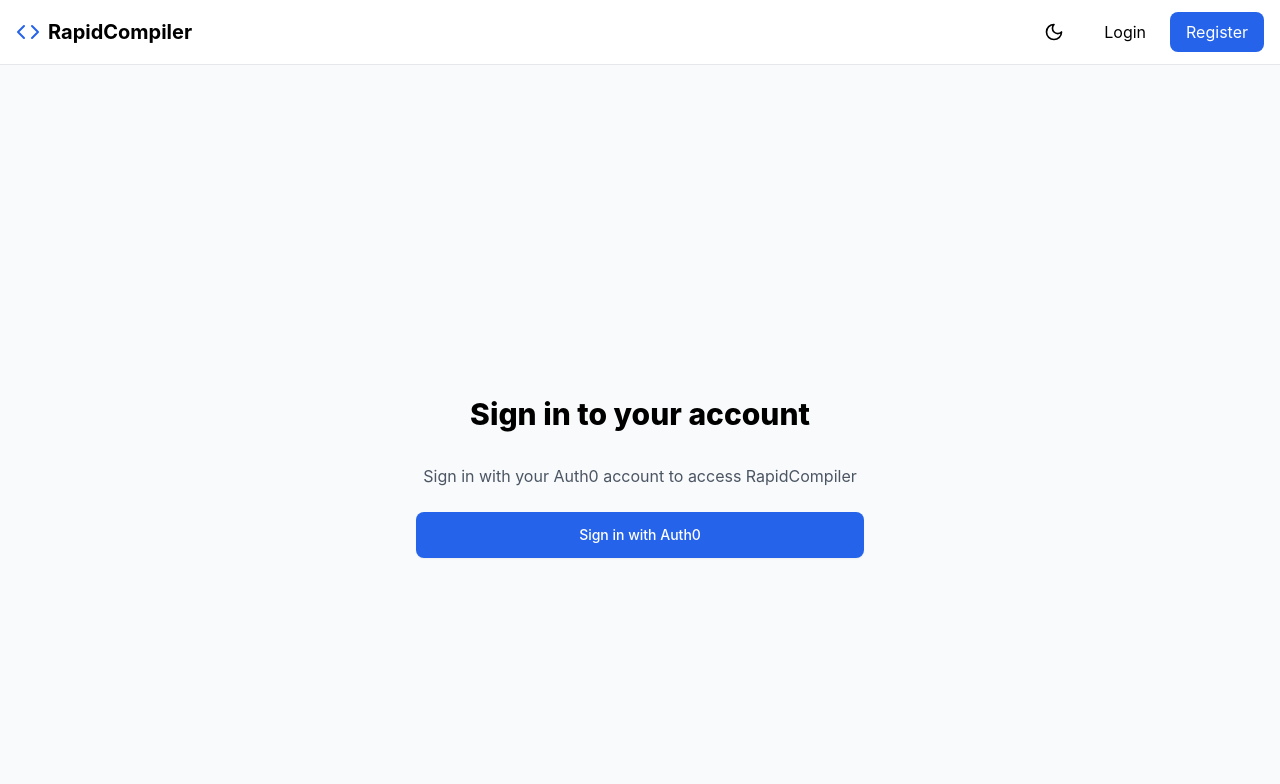
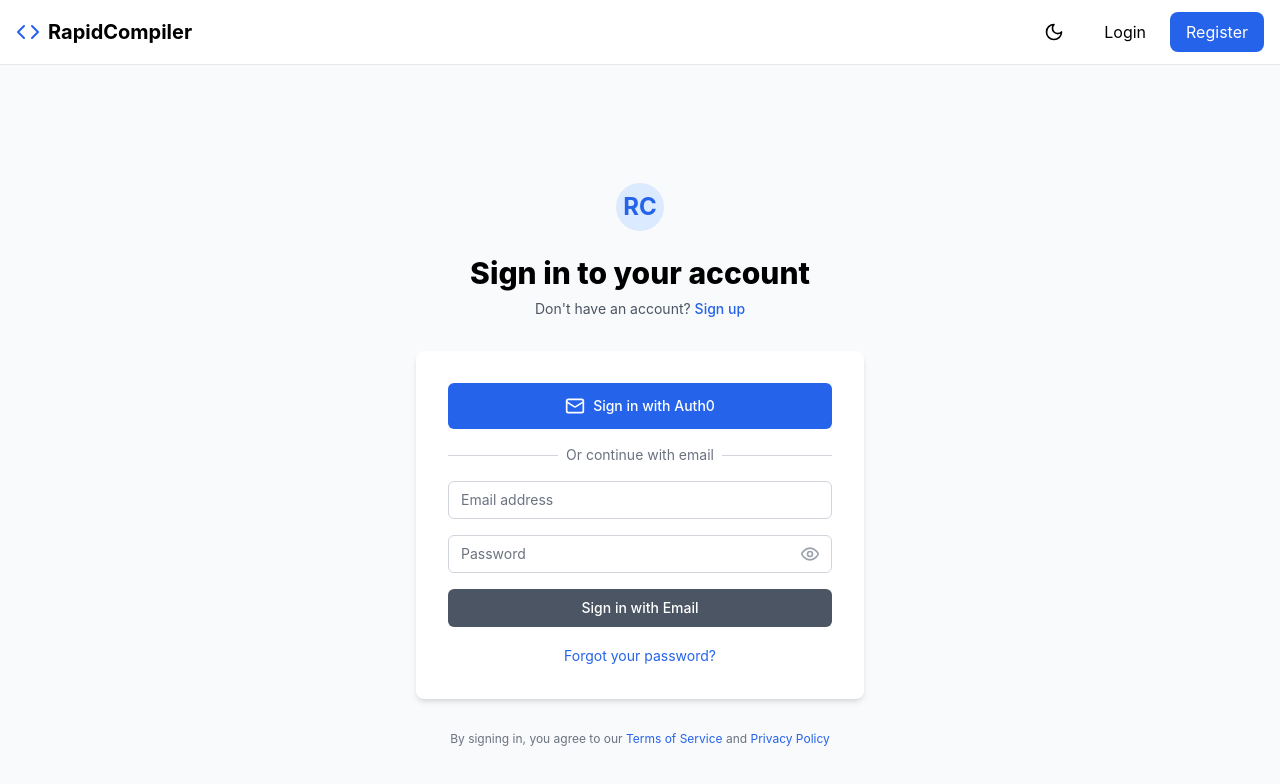
Before and after one commit to ghoshsurya/rapidcompiler, a React (Create React App) app in the folder frontend/: page /login in a window 1280 px wide. Shown: the top 784 px of the page. Built offline with nearby package versions, Linux system fonts and the light colour scheme; no server answers.

Commit message:
Add combined Auth page with login/register toggle functionality

```diff
--- a/frontend/src/App.js
+++ b/frontend/src/App.js
@@ -1,8 +1,7 @@
 import React, { useState, useEffect } from 'react';
 import { BrowserRouter as Router, Routes, Route, Navigate } from 'react-router-dom';
 import CodeEditor from './components/CodeEditor';
-import Login from './pages/Login';
-import Register from './pages/Register';
+import Auth from './pages/Auth';
 import Projects from './pages/Projects';
 import SharedProject from './pages/SharedProject';
 import AdminLogin from './pages/AdminLogin';
@@ -61,8 +60,8 @@ function App() {
                 <Navbar darkMode={darkMode} setDarkMode={setDarkMode} />
                 <Routes>
                   <Route path="/" element={<CodeEditor darkMode={darkMode} />} />
-                  <Route path="/login" element={<Login />} />
-                  <Route path="/register" element={<Register />} />
+                  <Route path="/login" element={<Auth darkMode={darkMode} />} />
+                  <Route path="/register" element={<Auth darkMode={darkMode} />} />
                   <Route path="/projects" element={<ProtectedRoute><Projects /></ProtectedRoute>} />
                   <Route path="/profile" element={<ProtectedRoute><UserProfile darkMode={darkMode} /></ProtectedRoute>} />
                   <Route path="/share/:shareId" element={<SharedProject darkMode={darkMode} />} />
--- /dev/null
+++ b/frontend/src/pages/Auth.js
@@ -0,0 +1,225 @@
+import React, { useState } from 'react';
+import { useAuth0 } from '@auth0/auth0-react';
+import { Eye, EyeOff, Github, Mail } from 'lucide-react';
+
+const Auth = ({ darkMode }) => {
+  const { loginWithRedirect } = useAuth0();
+  const [isLogin, setIsLogin] = useState(true);
+  const [showPassword, setShowPassword] = useState(false);
+  const [formData, setFormData] = useState({
+    email: '',
+    password: '',
+    confirmPassword: '',
+    name: ''
+  });
+
+  const handleAuth0Login = () => {
+    loginWithRedirect({
+      authorizationParams: {
+        screen_hint: isLogin ? 'login' : 'signup'
+      }
+    });
+  };
+
+  const handleInputChange = (e) => {
+    setFormData({
+      ...formData,
+      [e.target.name]: e.target.value
+    });
+  };
+
+  const handleSubmit = (e) => {
+    e.preventDefault();
+    // For now, redirect to Auth0 since we're using Auth0 authentication
+    handleAuth0Login();
+  };
+
+  const toggleMode = () => {
+    setIsLogin(!isLogin);
+    setFormData({
+      email: '',
+      password: '',
+      confirmPassword: '',
+      name: ''
+    });
+  };
+
+  return (
+    <div className={`min-h-screen flex items-center justify-center py-12 px-4 sm:px-6 lg:px-8 ${
+      darkMode ? 'bg-dark-bg' : 'bg-gray-50'
+    }`}>
+      <div className="max-w-md w-full space-y-8">
+        <div>
+          <div className="mx-auto h-12 w-12 flex items-center justify-center rounded-full bg-blue-100">
+            <span className="text-2xl font-bold text-blue-600">RC</span>
+          </div>
+          <h2 className="mt-6 text-center text-3xl font-extrabold">
+            {isLogin ? 'Sign in to your account' : 'Create your account'}
+          </h2>
+          <p className="mt-2 text-center text-sm text-gray-600 dark:text-gray-400">
+            {isLogin ? "Don't have an account? " : "Already have an account? "}
+            <button
+              onClick={toggleMode}
+              className="font-medium text-blue-600 hover:text-blue-500"
+            >
+              {isLogin ? 'Sign up' : 'Sign in'}
+            </button>
+          </p>
+        </div>
+
+        <div className={`rounded-lg shadow-md p-8 ${
+          darkMode ? 'bg-dark-surface border border-dark-border' : 'bg-white'
+        }`}>
+          {/* Auth0 Login Button */}
+          <div className="space-y-4">
+            <button
+              onClick={handleAuth0Login}
+              className="group relative w-full flex justify-center py-3 px-4 border border-transparent text-sm font-medium rounded-md text-white bg-blue-600 hover:bg-blue-700 focus:outline-none focus:ring-2 focus:ring-offset-2 focus:ring-blue-500 transition-colors"
+            >
+              <Mail className="h-5 w-5 mr-2" />
+              {isLogin ? 'Sign in with Auth0' : 'Sign up with Auth0'}
+            </button>
+
+            <div className="relative">
+              <div className="absolute inset-0 flex items-center">
+                <div className={`w-full border-t ${darkMode ? 'border-dark-border' : 'border-gray-300'}`} />
+              </div>
+              <div className="relative flex justify-center text-sm">
+                <span className={`px-2 ${darkMode ? 'bg-dark-surface text-gray-400' : 'bg-white text-gray-500'}`}>
+                  Or continue with email
+                </span>
+              </div>
+            </div>
+
+            {/* Email/Password Form */}
+            <form className="space-y-4" onSubmit={handleSubmit}>
+              {!isLogin && (
+                <div>
+                  <label htmlFor="name" className="sr-only">
+                    Full Name
+                  </label>
+                  <input
+                    id="name"
+                    name="name"
+                    type="text"
+                    required={!isLogin}
+                    value={formData.name}
+                    onChange={handleInputChange}
+                    className={`relative block w-full px-3 py-2 border rounded-md placeholder-gray-500 focus:outline-none focus:ring-blue-500 focus:border-blue-500 focus:z-10 sm:text-sm ${
+                      darkMode
+                        ? 'bg-dark-bg border-dark-border text-dark-text'
+                        : 'border-gray-300 text-gray-900'
+                    }`}
+                    placeholder="Full Name"
+                  />
+                </div>
+              )}
+
+              <div>
+                <label htmlFor="email" className="sr-only">
+                  Email address
+                </label>
+                <input
+                  id="email"
+                  name="email"
+                  type="email"
+                  autoComplete="email"
+                  required
+                  value={formData.email}
+                  onChange={handleInputChange}
+                  className={`relative block w-full px-3 py-2 border rounded-md placeholder-gray-500 focus:outline-none focus:ring-blue-500 focus:border-blue-500 focus:z-10 sm:text-sm ${
+                    darkMode
+                      ? 'bg-dark-bg border-dark-border text-dark-text'
+                      : 'border-gray-300 text-gray-900'
+                  }`}
+                  placeholder="Email address"
+                />
+              </div>
+
+              <div className="relative">
+                <label htmlFor="password" className="sr-only">
+                  Password
+                </label>
+                <input
+                  id="password"
+                  name="password"
+                  type={showPassword ? 'text' : 'password'}
+                  autoComplete={isLogin ? 'current-password' : 'new-password'}
+                  required
+                  value={formData.password}
+                  onChange={handleInputChange}
+                  className={`relative block w-full px-3 py-2 pr-10 border rounded-md placeholder-gray-500 focus:outline-none focus:ring-blue-500 focus:border-blue-500 focus:z-10 sm:text-sm ${
+                    darkMode
+                      ? 'bg-dark-bg border-dark-border text-dark-text'
+                      : 'border-gray-300 text-gray-900'
+                  }`}
+                  placeholder="Password"
+                />
+                <button
+                  type="button"
+                  className="absolute inset-y-0 right-0 pr-3 flex items-center"
+                  onClick={() => setShowPassword(!showPassword)}
+                >
+                  {showPassword ? (
+                    <EyeOff className="h-5 w-5 text-gray-400" />
+                  ) : (
+                    <Eye className="h-5 w-5 text-gray-400" />
+                  )}
+                </button>
+              </div>
+
+              {!isLogin && (
+                <div>
+                  <label htmlFor="confirmPassword" className="sr-only">
+                    Confirm Password
+                  </label>
+                  <input
+                    id="confirmPassword"
+                    name="confirmPassword"
+                    type="password"
+                    autoComplete="new-password"
+                    required={!isLogin}
+                    value={formData.confirmPassword}
+                    onChange={handleInputChange}
+                    className={`relative block w-full px-3 py-2 border rounded-md placeholder-gray-500 focus:outline-none focus:ring-blue-500 focus:border-blue-500 focus:z-10 sm:text-sm ${
+                      darkMode
+                        ? 'bg-dark-bg border-dark-border text-dark-text'
+                        : 'border-gray-300 text-gray-900'
+                    }`}
+                    placeholder="Confirm Password"
+                  />
+                </div>
+              )}
+
+              <div>
+                <button
+                  type="submit"
+                  className="group relative w-full flex justify-center py-2 px-4 border border-transparent text-sm font-medium rounded-md text-white bg-gray-600 hover:bg-gray-700 focus:outline-none focus:ring-2 focus:ring-offset-2 focus:ring-gray-500 transition-colors"
+                >
+                  {isLogin ? 'Sign in with Email' : 'Sign up with Email'}
+                </button>
+              </div>
+            </form>
+
+            {isLogin && (
+              <div className="text-center">
+                <button className="text-sm text-blue-600 hover:text-blue-500">
+                  Forgot your password?
+                </button>
+              </div>
+            )}
+          </div>
+        </div>
+
+        <div className="text-center text-xs text-gray-500 dark:text-gray-400">
+          By {isLogin ? 'signing in' : 'signing up'}, you agree to our{' '}
+          <a href="#" className="text-blue-600 hover:text-blue-500">Terms of Service</a>
+          {' '}and{' '}
+          <a href="#" className="text-blue-600 hover:text-blue-500">Privacy Policy</a>
+        </div>
+      </div>
+    </div>
+  );
+};
+
+export default Auth;
```
